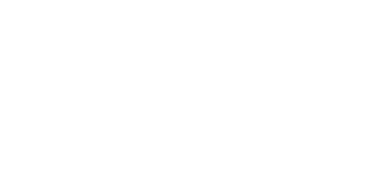
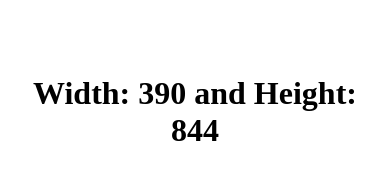
Before and after one commit to acciojob/screen-size-MishraAbhishek07, a website: page main.html in a window 390 px wide. Drawn offline with Linux system fonts and the light colour scheme.

Commit message:
created a submission

```diff
--- a/main.html
+++ b/main.html
@@ -1,16 +1,20 @@
 <!DOCTYPE html>
-
-<html>
-
+<html lang="en">
 <head>
-	<link rel="stylesheet" href="styles.css">
+    <meta charset="UTF-8">
+    <meta name="viewport" content="width=device-width, initial-scale=1.0">
+    <title>Screen Size</title>
+    <style>
+        #sizeInfo {
+            text-align: center;
+            margin-top: 20%;
+        }
+    </style>
 </head>
-
 <body>
-	<!-- the entire body must be written by student -->
-    <script type="text/javascript" src="./script.js">
-</script>
-
+    <div id="sizeInfo">
+        <h1 id="sizeText">Width: 0 and Height: 0</h1>
+    </div>
+    <script src="script.js"></script>
 </body>
-
 </html>
--- a/script.js
+++ b/script.js
@@ -1 +1,14 @@
 //your JS code here. If required.
+// Function to update the size information
+function updateSize() {
+    const width = window.innerWidth;
+    const height = window.innerHeight;
+    const sizeText = document.getElementById('sizeText');
+    sizeText.textContent = `Width: ${width} and Height: ${height}`;
+}
+
+// Add an event listener for the window resize event
+window.addEventListener('resize', updateSize);
+
+// Initial call to set the size on page load
+updateSize();
```
